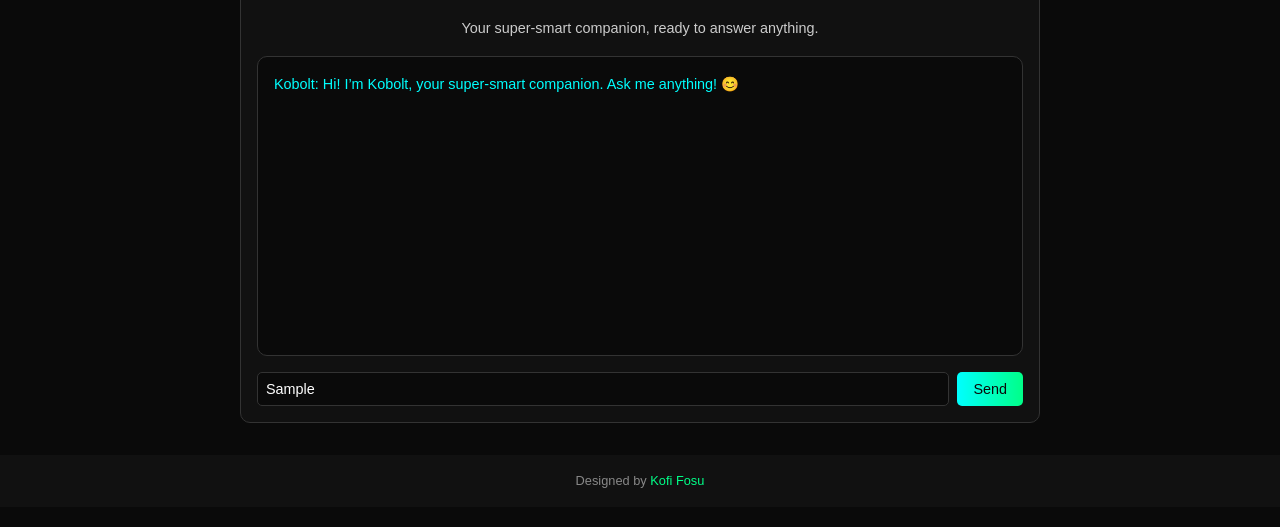
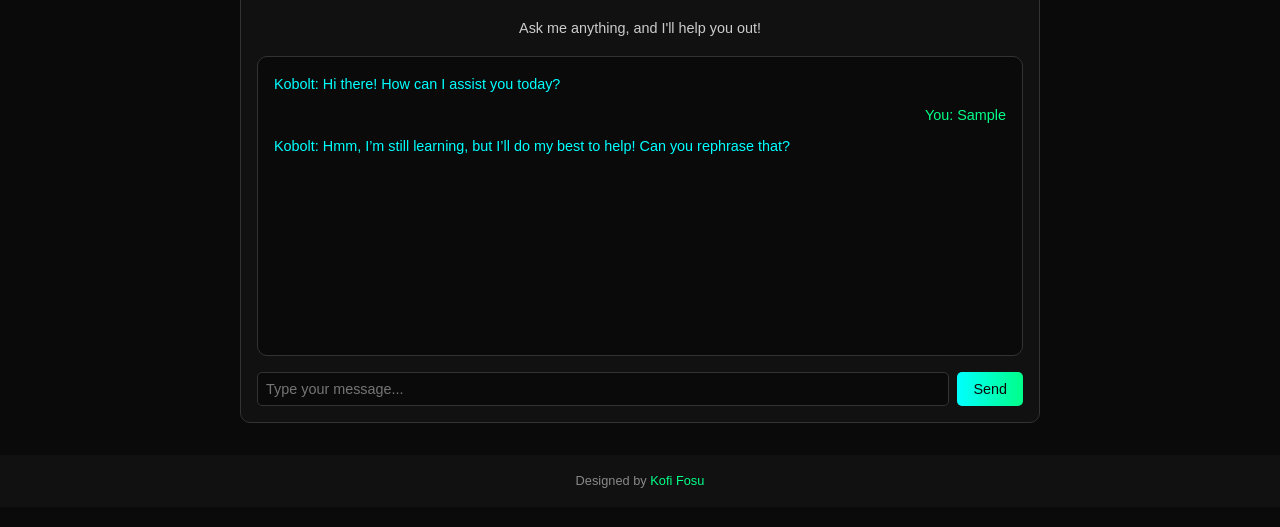
Before and after one commit to onetwo346/kobolt22, a plain HTML site: page chatbot.html in a window 1280 px wide. Both pictures are taken after typing "Sample" into the empty fields and a click on the button "Send". Shown: the part 173-700 px from the top of the page. Drawn offline with Linux system fonts and the light colour scheme.

Commit message:
Update chatbot.html

```diff
--- a/chatbot.html
+++ b/chatbot.html
@@ -3,7 +3,7 @@
 <head>
   <meta charset="UTF-8">
   <meta name="viewport" content="width=device-width, initial-scale=1.0">
-  <title>Kobolt - Your Super-Smart Companion</title>
+  <title>Kobolt - Chatbot</title>
   <link rel="stylesheet" href="styles.css">
 </head>
 <body>
@@ -15,11 +15,11 @@
   <div class="chat-container">
     <div class="chat-header">
       <h2>Chat with Kobolt</h2>
-      <p>Your super-smart companion, ready to answer anything.</p>
+      <p>Ask me anything, and I'll help you out!</p>
     </div>
     <div class="chat-window" id="chat-window">
       <!-- Chat messages will appear here -->
-      <div class="bot-message">Kobolt: Hi! I’m Kobolt, your super-smart companion. Ask me anything! 😊</div>
+      <div class="bot-message">Kobolt: Hi there! How can I assist you today?</div>
     </div>
     <div class="chat-input">
       <input type="text" id="user-input" placeholder="Type your message...">
@@ -32,12 +32,10 @@
   </footer>
 
   <script>
-    // Kobolt's Memory and API Integration
-    let memory = {
-      userPreferences: {},
-      pastConversations: [],
-      userMood: 'neutral'
-    };
+    // Enhanced Chatbot Logic with Sentiment and Realistic Responses
+    const chatWindow = document.getElementById('chat-window');
+    const userInput = document.getElementById('user-input');
+    const sendButton = document.getElementById('send-button');
 
     // Function to add a message to the chat window
     function addMessage(sender, message) {
@@ -63,52 +61,66 @@
       typingIndicator.remove();
     }
 
-    // Function to call an external API (e.g., OpenAI GPT)
-    async function callKnowledgeAPI(userMessage) {
-      // Replace with your API endpoint and key
-      const apiUrl = 'https://api.openai.com/v1/completions';
-      const apiKey = 'YOUR_API_KEY_HERE'; // Replace with your actual API key
+    // Function to analyze sentiment (basic implementation)
+    function analyzeSentiment(message) {
+      const positiveWords = ['happy', 'great', 'awesome', 'good', 'love', 'excited'];
+      const negativeWords = ['sad', 'bad', 'angry', 'hate', 'frustrated', 'upset'];
 
-      const response = await fetch(apiUrl, {
-        method: 'POST',
-        headers: {
-          'Content-Type': 'application/json',
-          'Authorization': `Bearer ${apiKey}`
-        },
-        body: JSON.stringify({
-          model: 'text-davinci-003', // Use a powerful model
-          prompt: userMessage,
-          max_tokens: 150
-        })
+      const lowerCaseMessage = message.toLowerCase();
+      let sentiment = 'neutral';
+
+      positiveWords.forEach(word => {
+        if (lowerCaseMessage.includes(word)) sentiment = 'positive';
       });
 
-      const data = await response.json();
-      return data.choices[0].text.trim();
+      negativeWords.forEach(word => {
+        if (lowerCaseMessage.includes(word)) sentiment = 'negative';
+      });
+
+      return sentiment;
     }
 
     // Function to generate a bot response
-    async function getBotResponse(userMessage) {
+    function getBotResponse(userMessage) {
       const lowerCaseMessage = userMessage.toLowerCase();
+      const sentiment = analyzeSentiment(userMessage);
 
       // Greetings
       if (lowerCaseMessage.includes('hi') || lowerCaseMessage.includes('hello')) {
-        return 'Hello! 😊 How can I assist you today?';
+        return sentiment === 'positive' ? 'Hey there! 😊 How’s your day going?' : 'Hello! How can I help you today?';
       }
 
-      // Use external API for complex questions
-      if (lowerCaseMessage.includes('what') || lowerCaseMessage.includes('where') || lowerCaseMessage.includes('how')) {
-        const typingIndicator = showTypingIndicator();
-        const apiResponse = await callKnowledgeAPI(userMessage);
-        hideTypingIndicator(typingIndicator);
-        return apiResponse;
+      // How are you?
+      if (lowerCaseMessage.includes('how are you')) {
+        return sentiment === 'positive' ? 'I’m doing great, thanks for asking! How about you?' : 'I’m here and ready to help. How are you feeling?';
+      }
+
+      // What can you do?
+      if (lowerCaseMessage.includes('what can you do')) {
+        return 'I can help you with tasks, answer questions, and even cheer you up if you’re feeling down! What do you need?';
+      }
+
+      // Thank you
+      if (lowerCaseMessage.includes('thank you') || lowerCaseMessage.includes('thanks')) {
+        return sentiment === 'positive' ? 'You’re welcome! 😄 Let me know if you need anything else.' : 'No problem at all! Happy to help.';
+      }
+
+      // User expresses positive sentiment
+      if (sentiment === 'positive') {
+        return 'That’s awesome to hear! 😊 How can I assist you further?';
+      }
+
+      // User expresses negative sentiment
+      if (sentiment === 'negative') {
+        return 'I’m sorry to hear that. 😔 Let me know how I can help make things better.';
       }
 
       // Default response
-      return 'I’m here to help! Can you tell me more about what you’re looking for?';
+      return 'Hmm, I’m still learning, but I’ll do my best to help! Can you rephrase that?';
     }
 
     // Event listener for the send button
-    sendButton.addEventListener('click', async () => {
+    sendButton.addEventListener('click', () => {
       const userMessage = userInput.value.trim();
       if (userMessage) {
         // Display user message
@@ -119,9 +131,9 @@
         const typingIndicator = showTypingIndicator();
 
         // Simulate bot response after a short delay
-        setTimeout(async () => {
+        setTimeout(() => {
           hideTypingIndicator(typingIndicator);
-          const botResponse = await getBotResponse(userMessage);
+          const botResponse = getBotResponse(userMessage);
           addMessage('bot', botResponse);
         }, 1500); // Simulate typing delay
       }
```
